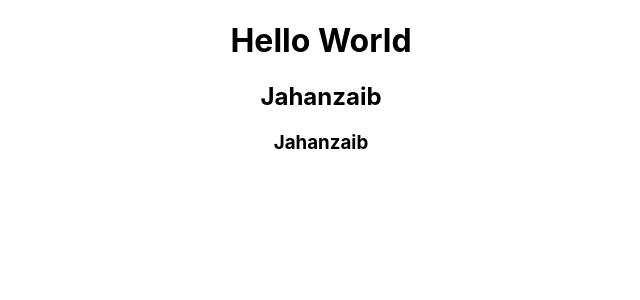
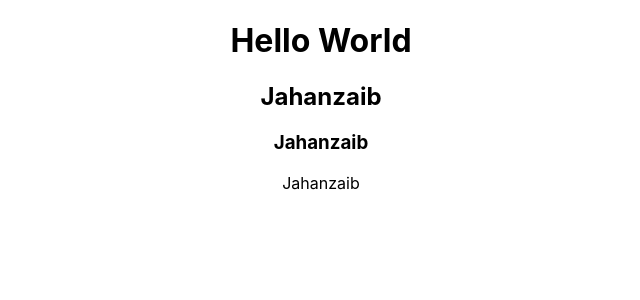
Before and after one commit to Jahanzaiib/Bootcamp, a React (Create React App) app: page / in a window 1280 px wide. Shown: the top 300 px of the page, without its empty margins (319-959 px from the left). Built offline with nearby package versions, Linux system fonts and the light colour scheme.

Commit message:
new update

```diff
--- a/src/App.js
+++ b/src/App.js
@@ -8,6 +8,7 @@ function App() {
       <h1>Hello World</h1>
       <h2>Jahanzaib</h2>
       <h3>Jahanzaib</h3>
+      <p>Jahanzaib</p>
     </div>
   );
 }
```
